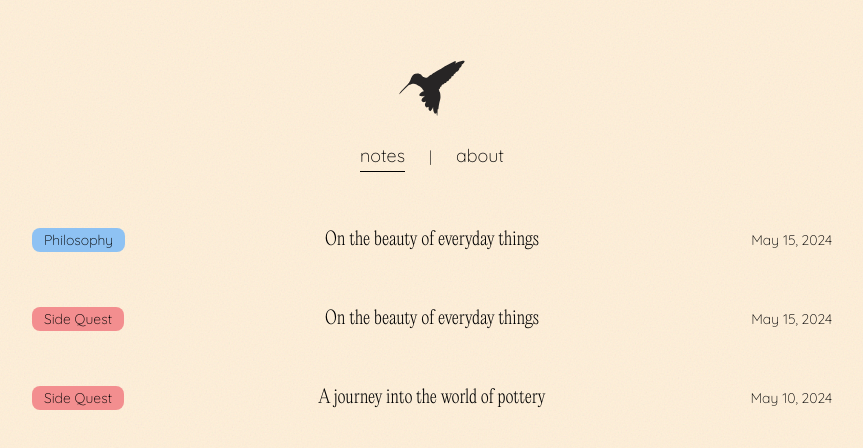
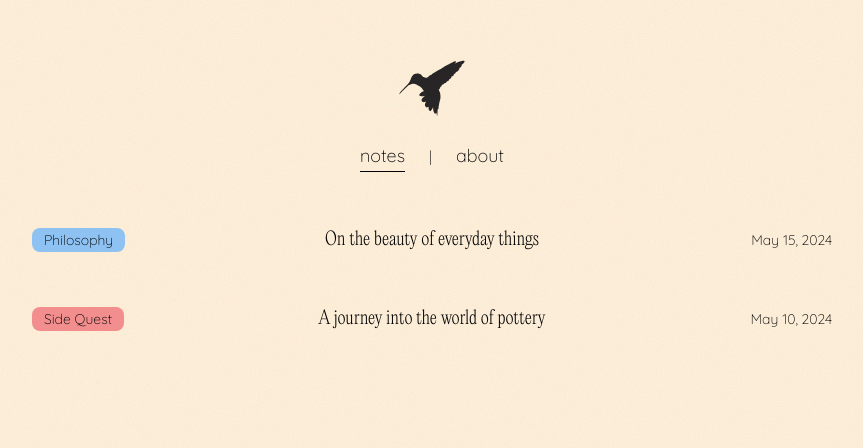
Before and after one commit to ravenxone/hummingbird, a Next.js app: page / in a window 1280 px wide. Shown: the part 228-676 px from the top of the page, without its empty margins (208-1071 px from the left). Built offline with nearby package versions, Linux system fonts and the light colour scheme.

Commit message:
deleted test file

```diff
--- a/notes/on-the-beauty-of-everyday-things copy.md
+++ /dev/null
@@ -1,7 +0,0 @@
----
-title: "On the beauty of everyday things"
-date: "2024-05-15"
-tag: "Side Quest"
----
-
-This is the content of the blog post about the beauty of everyday things. We will replace this with real content later.
```
Also changed, not shown: src/app/(main)/about/page.tsx (+7 -0 lines).
